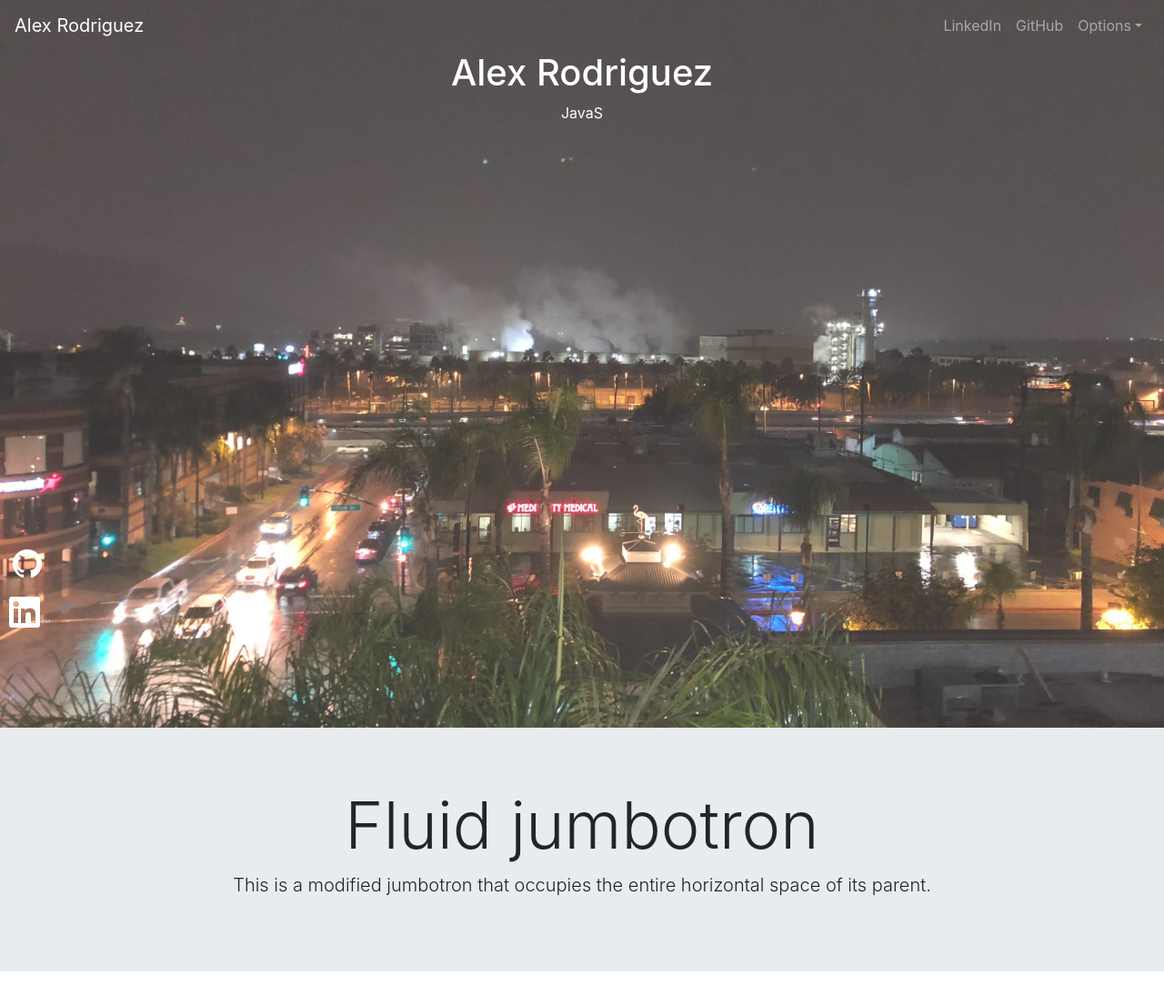
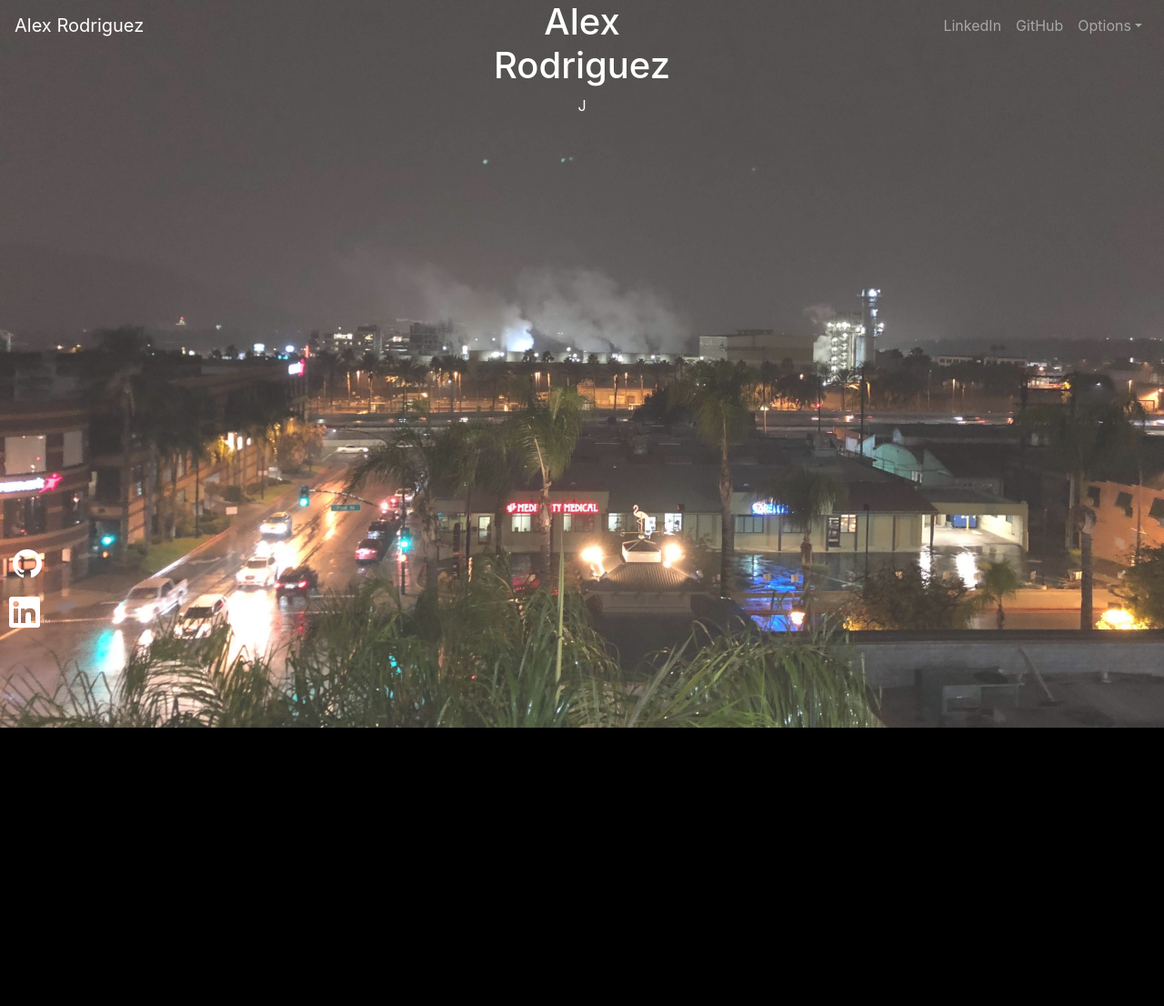
Before and after one commit to arodr856/NodejsReact-Personal-Website, a React (Create React App) app in the folder client/: page / in a window 1280 px wide. Shown: the top 1106 px of the page at 91% size. Before the commit the page ends 1068 px from the top, so only its background shows below. Built offline with nearby package versions, Linux system fonts and the light colour scheme; no server answers.

Commit message:
fixed layout and styling

```diff
--- a/client/src/App.css
+++ b/client/src/App.css
@@ -1,13 +1,12 @@
 .App {
-  height: inherit;
+  width: 100%;
+  height: 100vh;
   text-align: center;
 }
-body, html {
+
+.home-page {
   height: 100%;
-}
-
-.homePage {
-  height: inherit;
+  width: 100%;
   background-image: url('/images/background.jpeg');
   background-repeat: no-repeat;
   background-size: cover;
@@ -15,11 +14,13 @@ body, html {
   opacity: 0.8;
 }
 
-@keyframes App-logo-spin {
-  from {
-    transform: rotate(0deg);
-  }
-  to {
-    transform: rotate(360deg);
-  }
+.test{
+  /* margin-top: 700px; */
+  height: 700px;
+  background-color: black;
 }
+
+.app-nav{
+  position: fixed;
+  width: 100%;
+}
--- a/client/src/App.js
+++ b/client/src/App.js
@@ -14,14 +14,12 @@ class App extends Component {
   render() {
     return (
       <div className="App">
-        <div className="homePage">
-          <NavBar></NavBar>
-          <SocialBar></SocialBar>
-          <MainCenter></MainCenter>
-        </div>
-        <div className='github-table'>
-          <GitHubTable></GitHubTable>
-        </div>
+        <section className='showcase home-page'>
+          <NavBar className='app-nav'/>
+          <MainCenter/>
+          <SocialBar/>
+        </section>
+        <div className='test'></div>
       </div>
     );
   }
--- a/client/src/components/NavBar.js
+++ b/client/src/components/NavBar.js
@@ -32,8 +32,8 @@ export default class NavBar extends React.Component {
 
     render() {
         return (
-        // <div>
-            <Navbar dark expand="md">
+        <div className='app-nav'>
+            <Navbar dark expand="md" fixed='fixed'>
                 <NavbarBrand href="/">Alex Rodriguez</NavbarBrand>
                 <NavbarToggler onClick={this.toggle} />
                 <Collapse isOpen={this.state.isOpen} navbar>
@@ -64,7 +64,7 @@ export default class NavBar extends React.Component {
                     </Nav>
                 </Collapse>
             </Navbar>
-        // </div>
+        </div>
         );
     }
 }
--- a/client/src/components/github/GitHubTable.js
+++ b/client/src/components/github/GitHubTable.js
@@ -2,6 +2,7 @@ import React from 'react'
 import { Jumbotron, Container } from 'reactstrap';
 import { connect } from 'react-redux';
 import { fetchRepos } from '../../actions/GitHubActions';
+import './styles.css';
 
 class GitHubTable extends React.Component {
 
@@ -12,7 +13,7 @@ class GitHubTable extends React.Component {
 
     render(){
         return (
-            <div>
+            <div className='github'>
                 <Jumbotron fluid>
                     <Container fluid>
                     <h1 className="display-3">Fluid jumbotron</h1>
--- a/client/src/components/github/styles.css
+++ b/client/src/components/github/styles.css
@@ -0,0 +1,3 @@
+.github{
+    height: 100%;
+}
--- a/client/src/components/main-center/MainCenter.js
+++ b/client/src/components/main-center/MainCenter.js
@@ -1,10 +1,11 @@
-import React from 'react'
+import React from 'react';
+import './styles.css';
 
 class MainCenter extends React.Component {
     constructor(props){
         super(props);
         this.state = {
-            elements: ['Java', 'JavaScript', 'C.', 'Node.js', 'Express.js', 'React.js', 'Redux.js', 'Web Developer'],
+            elements: ['Java', 'JavaScript', 'C.', 'Node.js', 'Express.js', 'React.js', 'Redux.js', 'Web Developer', 'GIT Version Control'],
             currentWord: '',
             currentIndex: 0,
             currentWordIndex: 0,
@@ -30,7 +31,7 @@ class MainCenter extends React.Component {
                     await this.setState({currentWord: '', currentIndex: (this.state.currentIndex + 1) % this.state.elements.length, wordIndex: 0});
                 }
             }
-        }, 200);
+        }, 500);
 
     }
 
--- a/client/src/components/main-center/styles.css
+++ b/client/src/components/main-center/styles.css
@@ -1,3 +1,10 @@
-.main-center {
+p, h1 {
+    color: white;
+}
 
+.main-center{
+    position: relative;
+    margin: auto;
+    height: 250px;
+    width: 250px;
 }
--- a/client/src/components/social-bar/styles.css
+++ b/client/src/components/social-bar/styles.css
@@ -5,7 +5,7 @@
     width: 100px;
     margin-right: 0px;
     margin-bottom: 100px;
-    position: absolute;
+    position: fixed;
     bottom: 0;
 }
 
--- a/client/src/index.css
+++ b/client/src/index.css
@@ -6,11 +6,6 @@ body {
     sans-serif;
   -webkit-font-smoothing: antialiased;
   -moz-osx-font-smoothing: grayscale;
-
-}
-
-#root{
-  height: 100%;
 }
 
 code {
```
